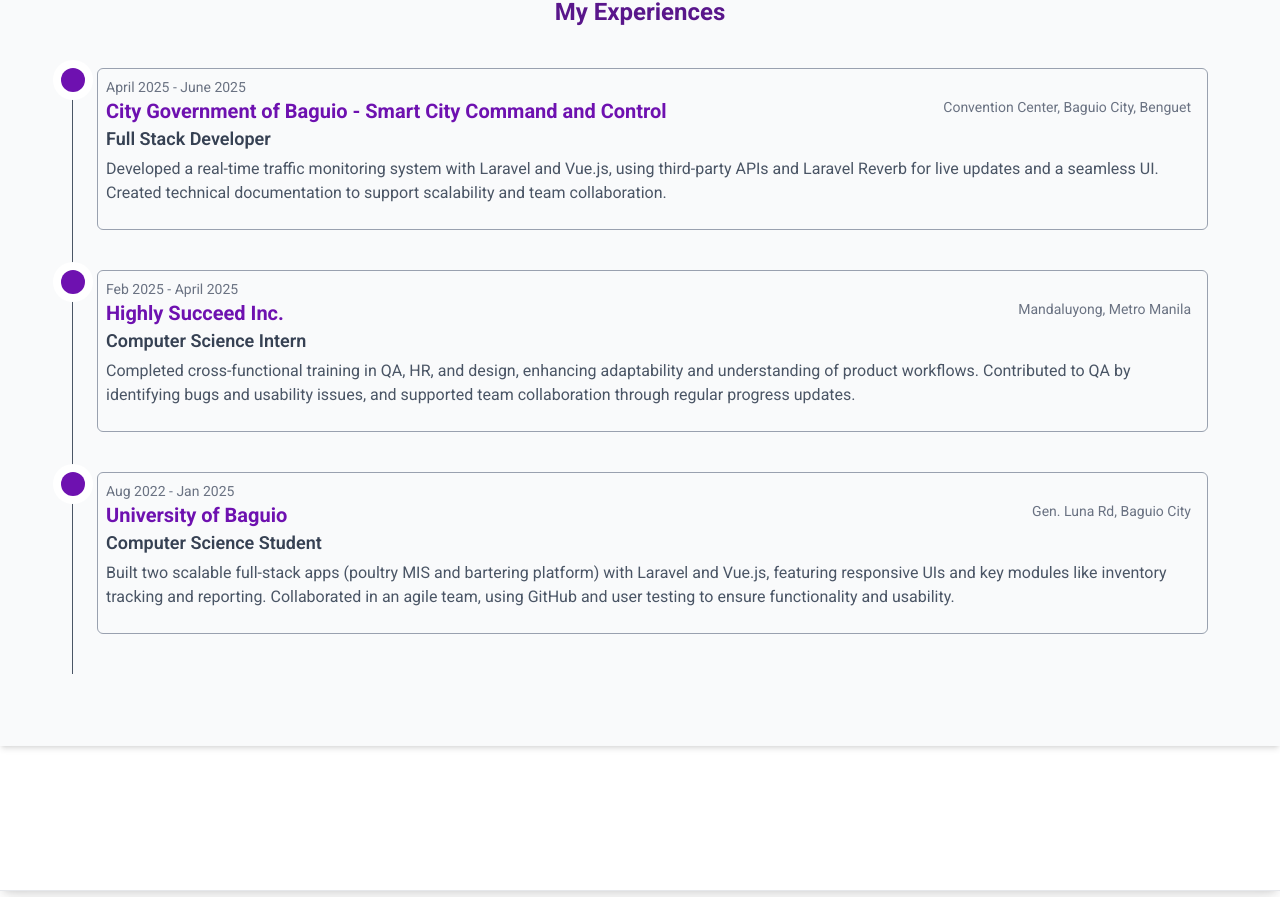
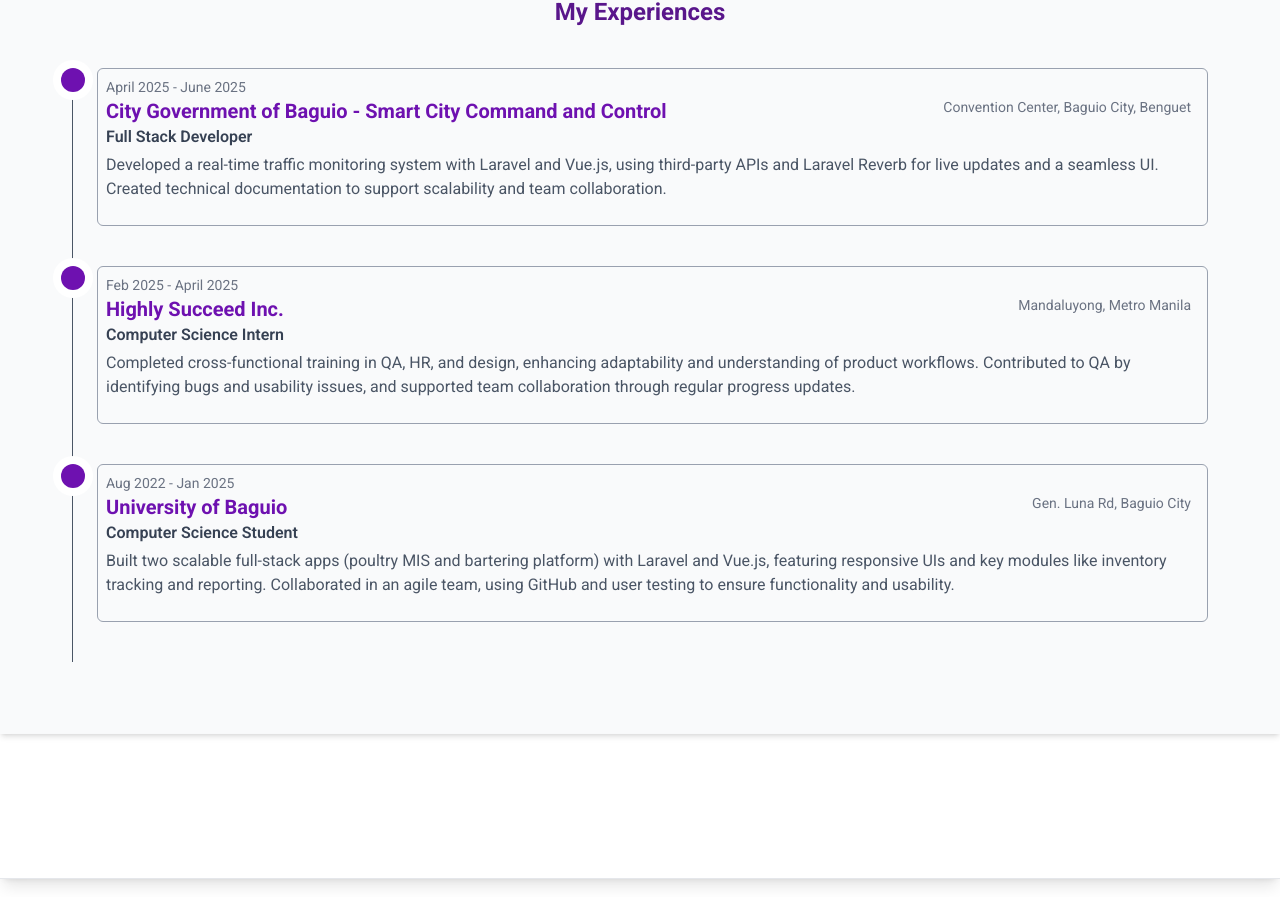
Before and after one commit to oliverkean/portfolio, a React (Vite) app: page / in a window 1280 px wide. Shown: the part 916-1813 px from the top of the page. Built offline with nearby package versions, Linux system fonts and the light colour scheme.

Commit message:
refactor: font

```diff
--- a/src/sections/Experience/Experience.jsx
+++ b/src/sections/Experience/Experience.jsx
@@ -1,7 +1,7 @@
 import EXPERIENCE from "../../constants/experience";
 export default function Experience() {
   return (
-    <section id="experiences" className="w-full p-18 shadow-md bg-gray-50">
+    <section id="experiences" className="w-full h-full p-18 shadow-md bg-gray-50">
       <div className="text-center mb-10 mt-10">
         <h1 className="text-2xl font-bold text-purple-900">My Experiences</h1>
       </div>
@@ -21,7 +21,7 @@
                       {address}
                     </span>
                   </div>
-                  <p className="mb-1 text-gray-700 text-lg font-semibold">
+                  <p className="mb-1 text-gray-700 text-md font-semibold">
                     {role}
                   </p>
                   <p className="mb-4 text-base text-md font-normal text-gray-600">
```
